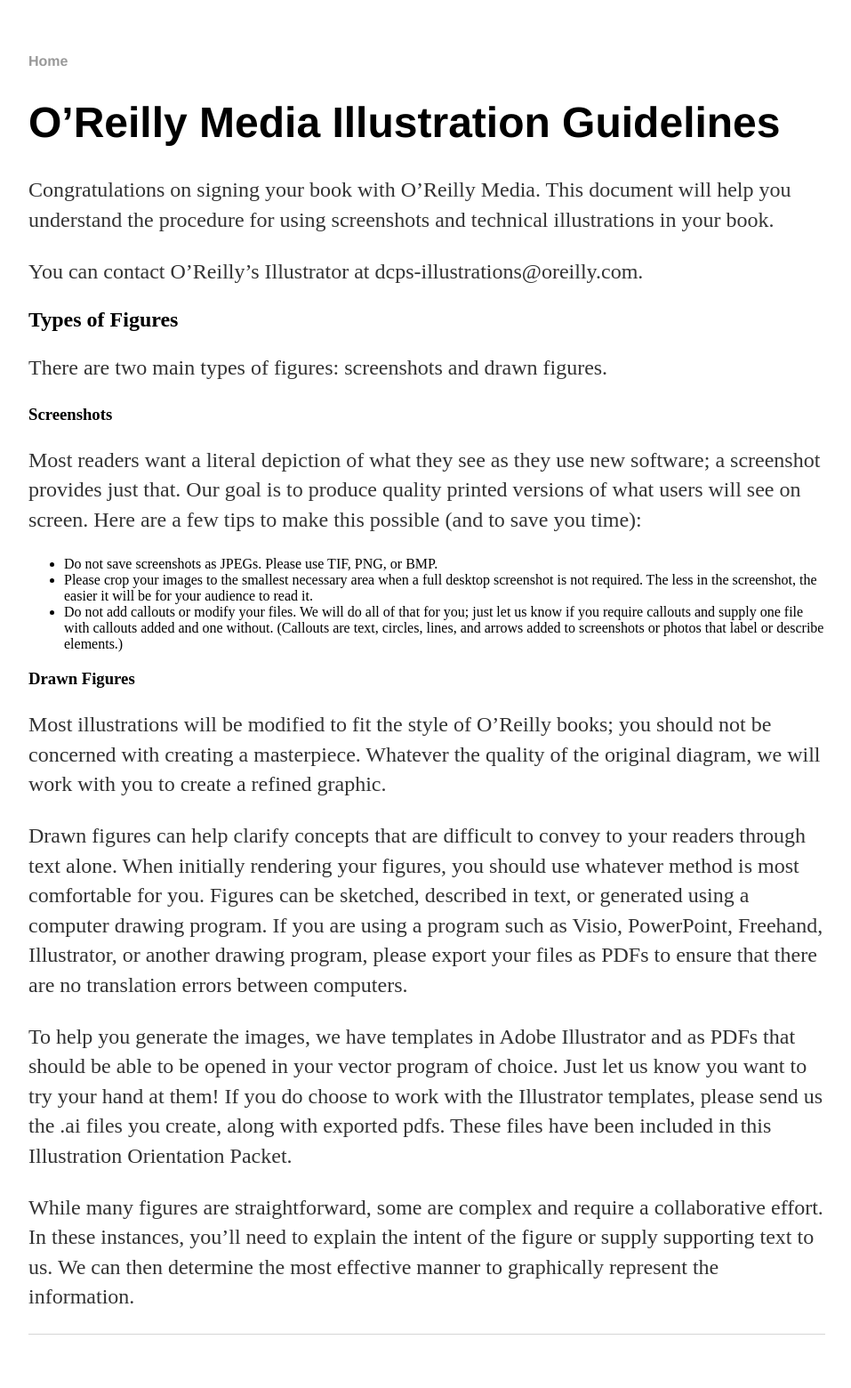
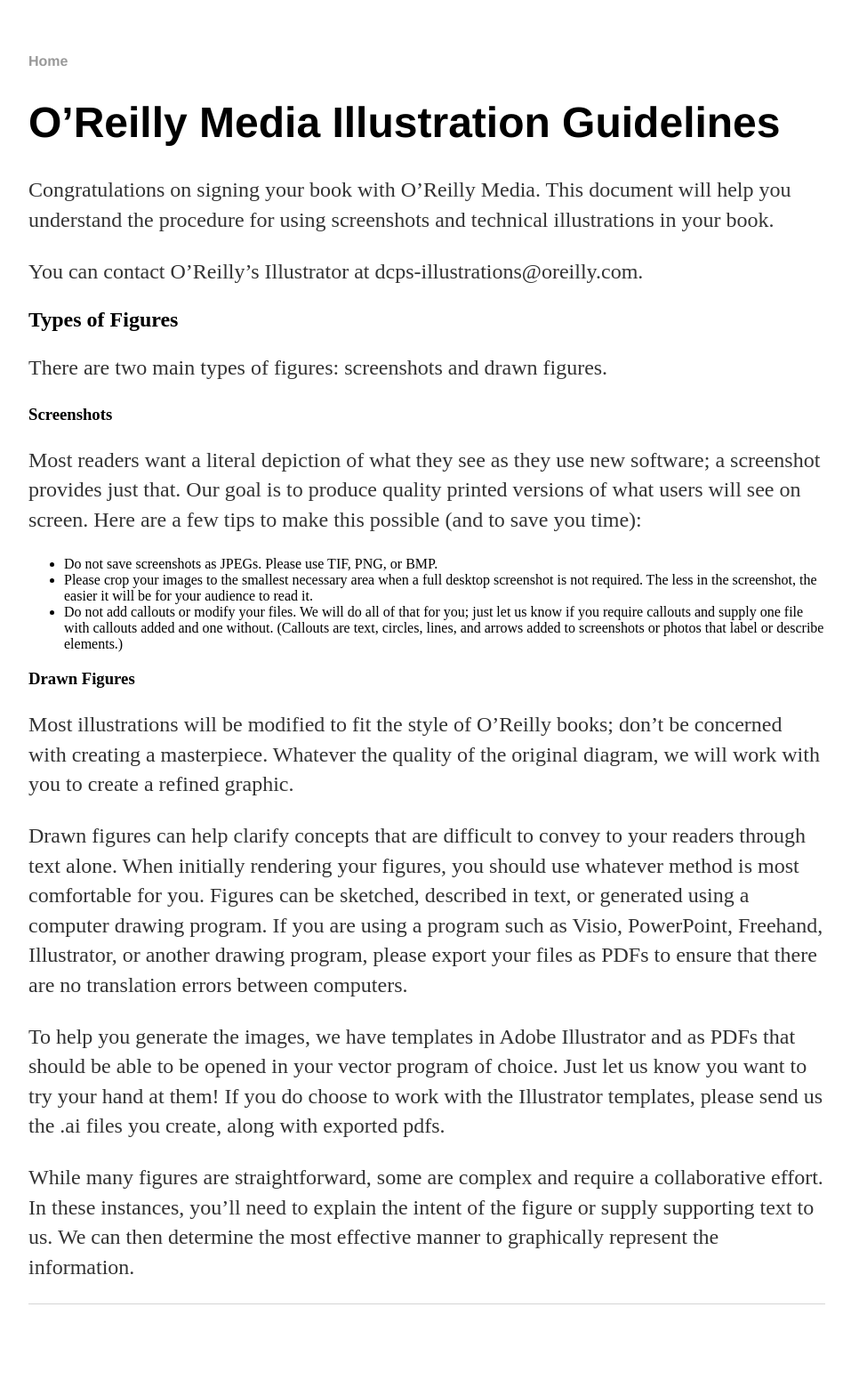
Before and after one commit to oreillymedia/production-resources, a Jekyll site: the page built from illustrations/index.md, in a window 1280 px wide. Shown: the whole page at 89% size, without its empty margins (160-1117 px from the left). Built offline with Jekyll 4.4.1, drawn with Linux system fonts in a browser that asks for light colours; after the commit the page ends 1526 px from its top, so only the background shows below that.

Commit message:
Update index.md

```diff
--- a/illustrations/index.md
+++ b/illustrations/index.md
@@ -23,10 +23,10 @@
 
 ### Drawn Figures
 
-Most illustrations will be modified to fit the style of O'Reilly books; you should not be concerned with creating a masterpiece. Whatever the quality of the original diagram, we will work with you to create a refined graphic.
+Most illustrations will be modified to fit the style of O'Reilly books; don't be concerned with creating a masterpiece. Whatever the quality of the original diagram, we will work with you to create a refined graphic.
 
 Drawn figures can help clarify concepts that are difficult to convey to your readers through text alone. When initially rendering your figures, you should use whatever method is most comfortable for you. Figures can be sketched, described in text, or generated using a computer drawing program. If you are using a program such as Visio, PowerPoint, Freehand, Illustrator, or another drawing program, please export your files as PDFs to ensure that there are no translation errors between computers.
 
-To help you generate the images, we have templates in Adobe Illustrator and as PDFs that should be able to be opened in your vector program of choice. Just let us know you want to try your hand at them! If you do choose to work with the Illustrator templates, please send us the .ai files you create, along with exported pdfs. These files have been included in this Illustration Orientation Packet.
+To help you generate the images, we have templates in Adobe Illustrator and as PDFs that should be able to be opened in your vector program of choice. Just let us know you want to try your hand at them! If you do choose to work with the Illustrator templates, please send us the .ai files you create, along with exported pdfs.
 
 While many figures are straightforward, some are complex and require a collaborative effort. In these instances, you'll need to explain the intent of the figure or supply supporting text to us. We can then determine the most effective manner to graphically represent the information.
```
